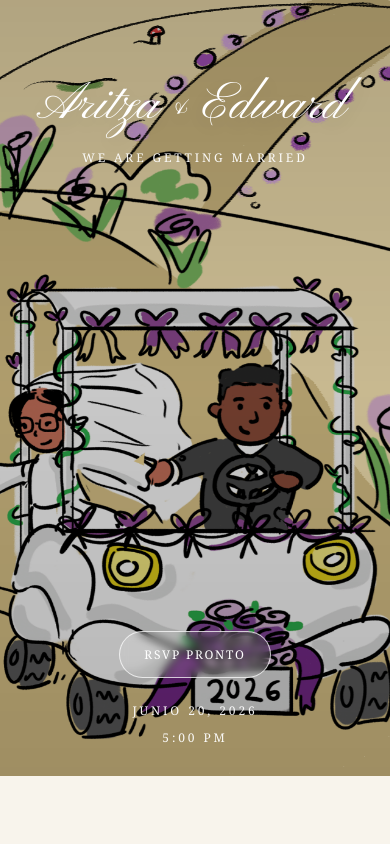
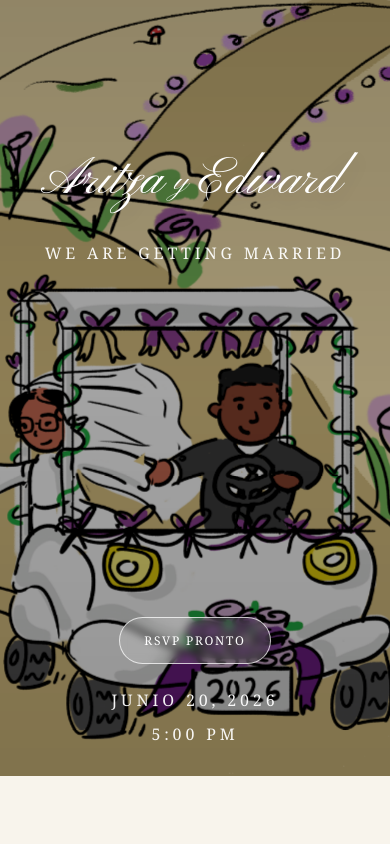
Before and after one commit to Earb03/Wedding-page, a Next.js app: page / in a window 390 px wide. Shown: the top 844 px of the page. Built offline with nearby package versions, Linux system fonts and the light colour scheme.

Commit message:
Mejora en celular

```diff
--- a/app/components/MapSection.tsx
+++ b/app/components/MapSection.tsx
@@ -11,7 +11,7 @@ export default function MapSection() {
     <Reveal as="section" id="ubicacion" className="mapSection">
       <div className="mapContent">
         <p className="smallTitle">Ubicación</p>
-        <h2>Cómo llegar</h2>
+        <h2>¿Cómo llegar?</h2>
 
         <p>
           Queremos que llegues sin complicaciones. Aquí puedes ver la ubicación
--- a/app/globals.css
+++ b/app/globals.css
@@ -98,6 +98,7 @@ main {
   object-fit: cover;
   object-position: 90% 80%;
   transform: scale(1.08);
+ filter: brightness(0.80) contrast(1.08);
 }
 
 .heroOverlay {
@@ -178,12 +179,13 @@ main {
   display: flex;
   flex-direction: column;
   align-items: center;
+  padding-top: 75px;
 }
 
 .heroFooter {
   position: absolute;
   left: 50%;
-  bottom: clamp(34px, 7vh, 70px);
+  bottom: 150px;
   z-index: 2;
   width: min(560px, calc(100% - 40px));
   transform: translateX(-50%);
@@ -198,13 +200,17 @@ main {
   display: flex;
   align-items: center;
   justify-content: center;
-  gap: 20px;
+  gap: 35px;
   font-family: var(--font-script);
   font-size: clamp(78px, 8.6vw, 150px);
   line-height: 0.9;
   font-weight: 400;
   white-space: nowrap;
   text-shadow: 0 6px 20px rgba(0, 0, 0, 0.12);
+}
+
+.heroEdward {
+  gap: -2px;
 }
 
 .heroConnector {
@@ -224,9 +230,9 @@ main {
 }
 
 .subtitle {
-  margin: 18px 0 0;
+  margin: 35px 0 0;
   color: rgba(255, 255, 255, 0.94);
-  font-size: clamp(15px, 1vw, 18px);
+  font-size: clamp(25px, 1vw, 18px);
 }
 
 .heroBottomDate {
@@ -490,7 +496,6 @@ p {
 
 .dressCodeTitle {
   margin: 0 0 24px;
-  color: #6f4e82;
   font-size: clamp(64px, 6.2vw, 104px);
   line-height: 0.9;
 }
@@ -575,7 +580,7 @@ p {
 .infoCopy h2 {
   margin-bottom: 24px;
   font-size: clamp(60px, 6vw, 92px);
-  color: #6f4e82;
+  /* color: #6f4e82; */
 }
 
 .infoTextBlock {
@@ -1359,7 +1364,7 @@ footer p {
 
   .subtitle,
   .heroBottomDate {
-    font-size: 12px;
+    font-size: 16px;
   }
 
   .heroRsvpButton {
@@ -1380,6 +1385,25 @@ footer p {
   .countdownGroup:nth-child(2) b {
     display: none;
   }
+
+  .infoArtwork img {
+    width: min(100%, 310px);
+  }
+
+  .infoCopy h2{
+    font-size: clamp(38px, 12vw, 56px);
+  }
+
+  .infoMonogram {
+    width: 150px;
+    margin: 50px 30% 0;
+  }
+
+    .giftsTitle {
+    font-size: clamp(34px, 10vw, 46px);
+    width: 100%;
+      max-width: 700px;
+  }
 }
 
 @media (prefers-reduced-motion: reduce) {
--- a/app/page.tsx
+++ b/app/page.tsx
@@ -115,8 +115,8 @@ export default function Home() {
         <div className="heroContent">
           <h1 className="heroNames">
             <span>Aritza</span>
-            <span className="heroConnector">&</span>
-            <span>Edward</span>
+            <span className="heroConnector"> y </span>
+            <span className='heroEdward'>Edward</span>
           </h1>
 
           <p className="subtitle">We are getting married</p>
@@ -388,6 +388,9 @@ export default function Home() {
           <span>Contacto</span>
           <strong>Edward De La Rosa</strong>
           <a href="tel:+18294721317">829-472-1317</a>
+          <br />
+          <strong>Aritza Jarvis</strong>
+          <a href="tel:+18496382082">849-638-2082</a>
         </div>
       </footer>
     </main>
```
